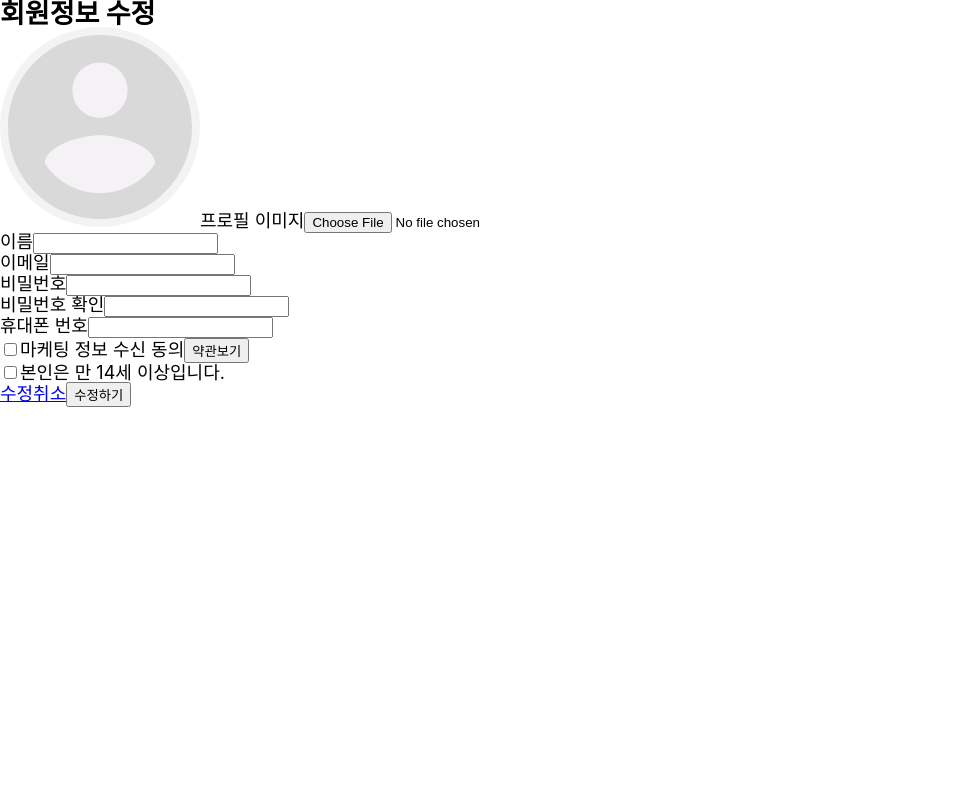
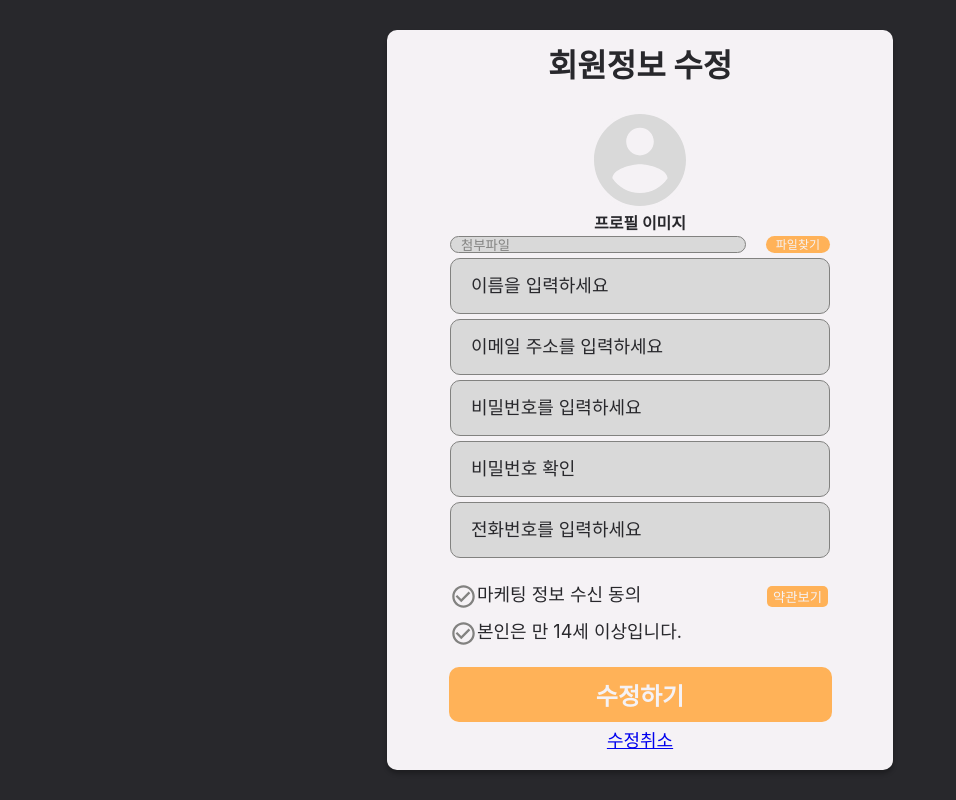
Before and after one commit to techitPlus-FE-team3/open_market_projerct, a React (Vite) app in the folder open-market/: page /useredit/1 in a window 1280 px wide. Shown: the whole page, without its empty margins (0-956 px from the left). Built offline with nearby package versions, Linux system fonts and the light colour scheme; no server answers; sample sign-in values are in the browser's storage; a web font is replaced by a local one.

Commit message:
💄[Design] 회원정보 수정 페이지 스타일링, 이메일 수정 불가하게끔 수정, 프로필 업로드 관련 기능 추가 #242

```diff
--- a/open-market/src/pages/user/SignUp.tsx
+++ b/open-market/src/pages/user/SignUp.tsx
@@ -96,6 +96,7 @@ const Fieldset = styled.fieldset`
 		}
 	}
 `;
+
 const StyledCheckbox = styled(Checkbox)`
 	margin: 0;
 	padding: 0;
--- a/open-market/src/pages/user/UserEdit.tsx
+++ b/open-market/src/pages/user/UserEdit.tsx
@@ -1,9 +1,167 @@
+import AuthInput from "@/components/AuthInput";
 import { useRequireAuth } from "@/hooks/useRequireAuth";
+import { Common } from "@/styles/common";
 import { axiosInstance } from "@/utils";
+import styled from "@emotion/styled";
+import Checkbox from "@mui/material/Checkbox";
 import { useEffect, useState } from "react";
 import { Helmet } from "react-helmet-async";
 import toast from "react-hot-toast";
 import { Link, useNavigate } from "react-router-dom";
+import CheckCircleIcon from "@mui/icons-material/CheckCircle";
+import CheckCircleOutlineIcon from "@mui/icons-material/CheckCircleOutline";
+
+const Title = styled.h2`
+	${Common.a11yHidden};
+`;
+
+const Backgroud = styled.section`
+	width: 100vw;
+	height: 100vh;
+	background-color: ${Common.colors.black};
+	display: flex;
+	flex-direction: column;
+	justify-content: center;
+	align-items: center;
+`;
+
+const Form = styled.form`
+	display: flex;
+	flex-direction: column;
+	justify-content: center;
+	align-items: center;
+	gap: 10px;
+	background-color: ${Common.colors.white};
+
+	width: 506px;
+	padding: ${Common.space.spacingLg};
+	box-shadow: 0px 4px 4px rgba(0, 0, 0, 0.25);
+	border-radius: 10px;
+`;
+
+const Fieldset = styled.fieldset`
+	width: 380px;
+	display: flex;
+	flex-direction: column;
+	align-items: center;
+	gap: 5px;
+	legend {
+		text-align: center;
+		margin: 28px auto;
+
+		font-weight: ${Common.font.weight.bold};
+		font-size: 32px;
+
+		color: ${Common.colors.black};
+	}
+	& > ul:first-of-type {
+		display: flex;
+		flex-direction: column;
+		gap: 5px;
+		width: 380px;
+	}
+	& > ul:last-of-type {
+		width: 100%;
+		margin-top: 20px;
+		color: ${Common.colors.black};
+		li {
+			margin-bottom: 10px;
+			display: flex;
+			justify-content: space-between;
+			& > button {
+				background-color: ${Common.colors.emphasize};
+				color: ${Common.colors.white};
+				border: none;
+				border-radius: 5px;
+				margin: 3px 2px;
+			}
+		}
+
+		& > :first-of-type {
+			flex-direction: row-reverse;
+		}
+	}
+`;
+
+const UserImageWrapper = styled.li`
+	display: flex;
+	flex-direction: column;
+	align-items: center;
+	gap: 5px;
+	& > label {
+		font-size: 16px;
+		font-weight: ${Common.font.weight.bold};
+		color: ${Common.colors.black};
+	}
+	& > div {
+		width: 100%;
+		display: flex;
+		justify-content: space-between;
+
+		input[placeholder="첨부파일"] {
+			vertical-align: middle;
+			background-color: ${Common.colors.gray2};
+			border: 1px solid ${Common.colors.gray};
+			color: ${Common.colors.gray};
+			border-radius: 10px;
+			width: 78%;
+			padding: 0 10px;
+		}
+
+		label {
+			display: flex;
+			justify-content: center;
+			align-items: center;
+			padding: 0 10px;
+			cursor: pointer;
+			background-color: ${Common.colors.emphasize};
+			color: ${Common.colors.white};
+			font-size: ${Common.font.size.sm};
+			border-radius: 10px;
+		}
+
+		input[type="file"] {
+			position: absolute;
+			width: 0;
+			height: 0;
+			padding: 0;
+			overflow: hidden;
+			border: 0;
+		}
+	}
+`;
+
+const UserImage = styled.img`
+	width: 100px;
+	height: 100px;
+	border-radius: 50%;
+`;
+
+const StyledCheckbox = styled(Checkbox)`
+	margin: 0;
+	padding: 0;
+`;
+
+const Submit = styled.button`
+	width: 383px;
+	height: 55px;
+
+	background: ${Common.colors.emphasize};
+	border-radius: 10px;
+	border: none;
+
+	font-weight: ${Common.font.weight.bold};
+	font-size: ${Common.font.size.lg};
+	color: ${Common.colors.white}};
+
+	padding: 15px 32px;
+`;
+
+const Cancle = styled(Link)`
+	:visited {
+		color: inherit;
+	}
+`;
 
 function UserEdit() {
 	const [userData, setUserData] = useState({
@@ -23,6 +181,7 @@ function UserEdit() {
 	const navigate = useNavigate();
 	const userId = localStorage.getItem("_id");
 	const accessToken = localStorage.getItem("accessToken");
+	const [uploadedFileName, setUploadedFileName] = useState("");
 
 	// 비로그인 상태 체크
 	useRequireAuth();
@@ -125,6 +284,7 @@ function UserEdit() {
 	async function handleImageUpload(event: React.ChangeEvent<HTMLInputElement>) {
 		if (event.target.files && event.target.files.length > 0) {
 			const file = event.target.files[0];
+			setUploadedFileName(file.name); // 업로드한 파일의 이름을 상태에 저장
 			const formData = new FormData();
 			formData.append("attach", file); // 'attach' 필드에 파일 추가
 
@@ -155,100 +315,136 @@ function UserEdit() {
 	}
 
 	return (
-		<section>
+		<Backgroud>
 			<Helmet>
 				<title>Edit User - 모두의 오디오 MODI</title>
 			</Helmet>
-			<h2>회원정보 수정</h2>
-			<form onSubmit={handleSubmit}>
+			<Title>회원정보 수정</Title>
+			<Form onSubmit={handleSubmit}>
+				<Fieldset>
+					<legend>회원정보 수정</legend>
+
 					<ul>
 						{/* 프로필 이미지 수정 */}
-					<li>
-						<img
+						<UserImageWrapper>
+							<UserImage
 								src={userData.extra.profileImage || "../../public/user.svg"}
 								alt="프로필 이미지"
 							/>
 							<label htmlFor="userProfileImage">프로필 이미지</label>
+							<div>
+								<input
+									value={uploadedFileName || "첨부파일"}
+									placeholder="첨부파일"
+									readOnly={true}
+								/>
+								<label htmlFor="userProfileImage">파일찾기</label>
 								<input
 									type="file"
 									accept="image/*"
 									id="userProfileImage"
 									onChange={handleImageUpload}
 								/>
-					</li>
+							</div>
+						</UserImageWrapper>
 						<li>
-						<label htmlFor="name">이름</label>
-						<input
+							<AuthInput
+								id="name"
+								name="name"
 								type="text"
-							id="name"
-							value={userData.name}
+								defaultValue={userData.name}
 								onChange={handleInputChange}
+								placeholder="이름을 입력하세요"
+								required={true}
 							/>
 						</li>
 						<li>
-						<label htmlFor="email">이메일</label>
-						<input
+							<AuthInput
+								id="email"
+								name="email"
 								type="email"
-							id="email"
-							value={userData.email}
+								defaultValue={userData.email}
 								onChange={handleInputChange}
+								placeholder="이메일 주소를 입력하세요"
+								required={true}
+								readonly={true}
 							/>
 						</li>
 						<li>
-						<label htmlFor="password">비밀번호</label>
-						<input
+							<AuthInput
+								id="password"
+								name="password"
 								type="password"
-							id="password"
-							value={userData.password}
 								onChange={handleInputChange}
+								placeholder="비밀번호를 입력하세요"
 							/>
 						</li>
 						<li>
-						<label htmlFor="confirmPassword">비밀번호 확인</label>
-						<input
+							<AuthInput
+								id="confirmPassword"
+								name="confirmPassword"
 								type="password"
-							id="confirmPassword"
-							value={userData.confirmPassword}
 								onChange={handleInputChange}
+								placeholder="비밀번호 확인"
 							/>
 						</li>
 						<li>
-						<label htmlFor="phone">휴대폰 번호</label>
-						<input
+							<AuthInput
+								id="phone"
+								name="phone"
 								type="text"
-							id="phone"
-							value={userData.phone}
+								defaultValue={userData.phone}
 								onChange={handleInputChange}
+								placeholder="전화번호를 입력하세요"
 							/>
 						</li>
 					</ul>
 					<ul>
 						<li>
-						<input
-							type="checkbox"
+							<button type="button">약관보기</button>
+							<div>
+								<StyledCheckbox
 									id="recievingMarketingInformation"
 									checked={!!userData.extra.terms.recievingMarketingInformation}
 									onChange={handleInputChange}
+									icon={<CheckCircleOutlineIcon />}
+									checkedIcon={<CheckCircleIcon />}
+									sx={{
+										color: Common.colors.gray,
+										"&.Mui-checked": {
+											color: Common.colors.emphasize,
+										},
+									}}
 								/>
 								<label htmlFor="recievingMarketingInformation">
 									마케팅 정보 수신 동의
 								</label>
-						<button type="button">약관보기</button>
+							</div>
 						</li>
 						<li>
-						<input
-							type="checkbox"
+							<div>
+								<StyledCheckbox
 									id="confirmAge"
 									checked={!!userData.extra.terms.confirmAge}
 									onChange={handleInputChange}
+									icon={<CheckCircleOutlineIcon />}
+									checkedIcon={<CheckCircleIcon />}
+									sx={{
+										color: Common.colors.gray,
+										"&.Mui-checked": {
+											color: Common.colors.emphasize,
+										},
+									}}
 								/>
 								<label htmlFor="confirmAge">본인은 만 14세 이상입니다.</label>
+							</div>
 						</li>
 					</ul>
-				<Link to="/mypage">수정취소</Link>
-				<button type="submit">수정하기</button>
-			</form>
-		</section>
+				</Fieldset>
+				<Submit type="submit">수정하기</Submit>
+				<Cancle to="/mypage">수정취소</Cancle>
+			</Form>
+		</Backgroud>
 	);
 }
 
```
Lines whose indentation alone changed are shown as unchanged.
